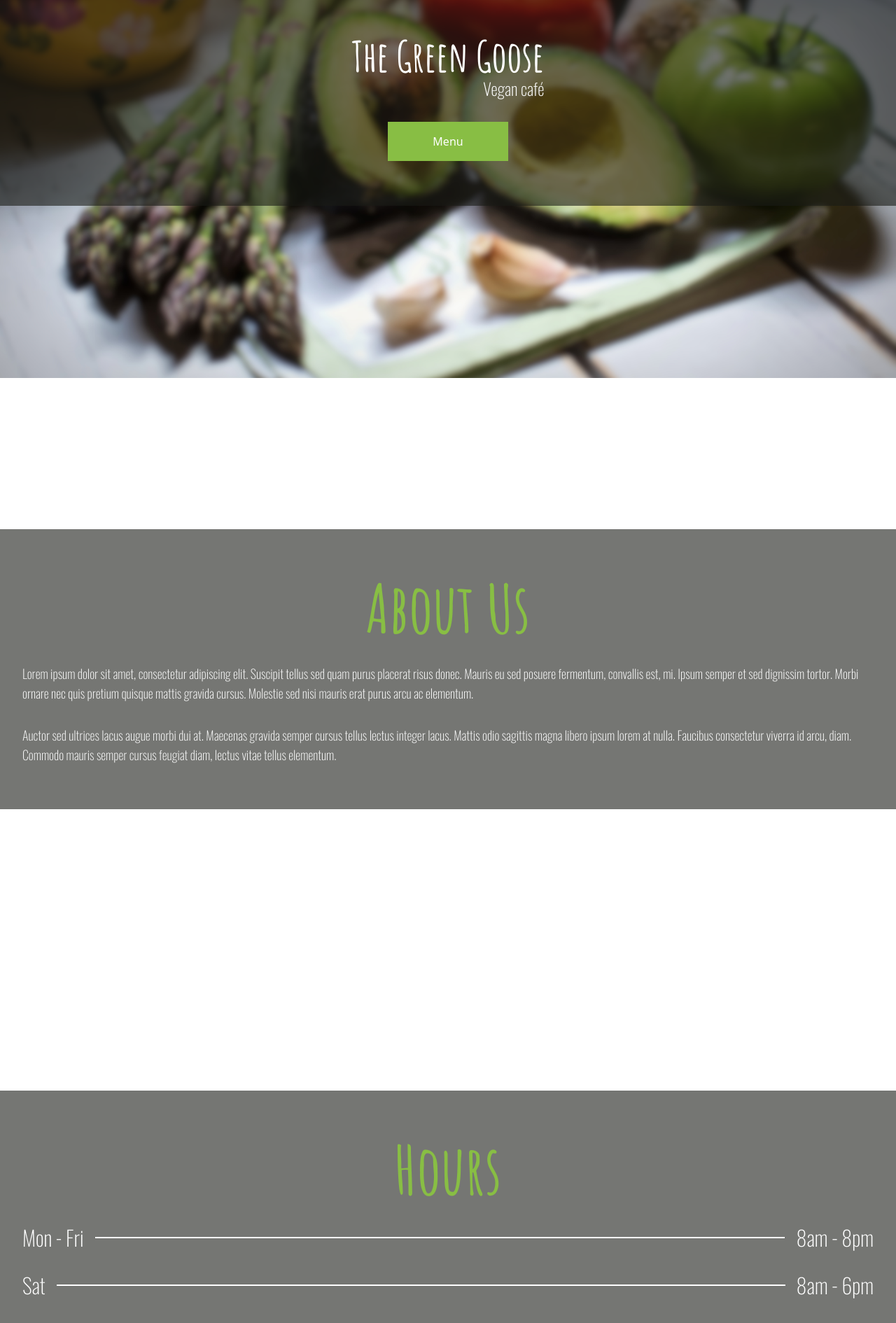
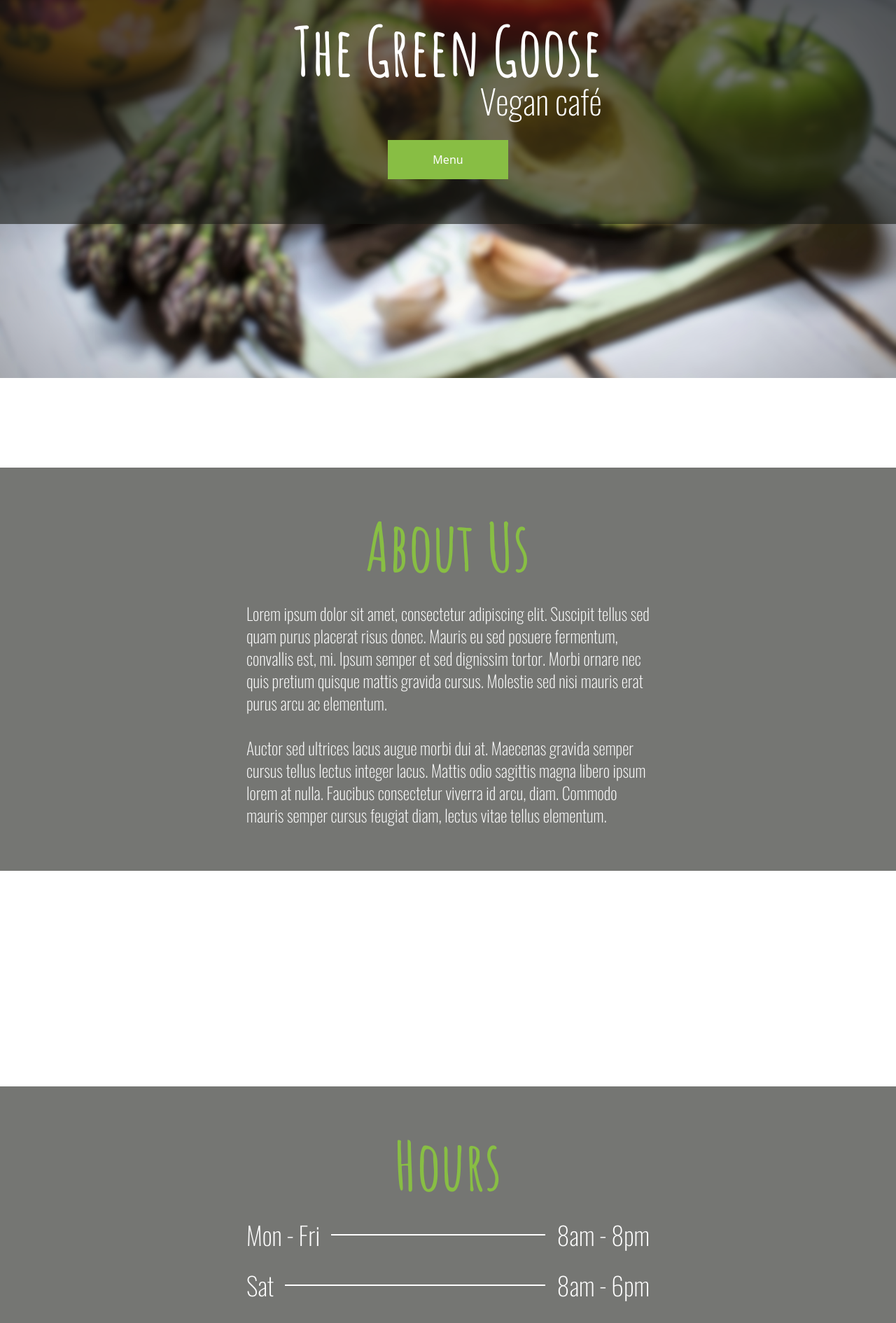
Before and after one commit to Ravanger/landing-page-vegan-cafe, a Next.js app: page / in a window 1280 px wide. Shown: the part 260-2150 px from the top of the page at 70% size. Built offline with nearby package versions, Linux system fonts and the light colour scheme.

Commit message:
Desktop styling

```diff
--- a/src/components/AboutUsPage/AboutUsPage.tsx
+++ b/src/components/AboutUsPage/AboutUsPage.tsx
@@ -4,7 +4,7 @@ import Spacer from "../common/Spacer"
 const AboutUsPage = () => {
   return (
     <ContentBox id="about" title="About Us">
-      <div className="text-lg">
+      <div className="text-lg sm:text-2xl">
         <p>
           Lorem ipsum dolor sit amet, consectetur adipiscing elit. Suscipit
           tellus sed quam purus placerat risus donec. Mauris eu sed posuere
--- a/src/components/HoursPage/HoursPage.tsx
+++ b/src/components/HoursPage/HoursPage.tsx
@@ -13,7 +13,7 @@ const HoursPageRow = (props: HoursPageRowPropsType) => (
 const HoursPage = () => {
   return (
     <ContentBox id="hours" title="Hours">
-      <div className="flex flex-col w-full text-3xl">
+      <div className="flex flex-col w-full text-3xl sm:text-4xl">
         <HoursPageRow days="Mon - Fri" times="8am - 8pm" />
         <Spacer size="2rem" />
         <HoursPageRow days="Sat" times="8am - 6pm" />
--- a/src/components/LandingPage/LandingPage.tsx
+++ b/src/components/LandingPage/LandingPage.tsx
@@ -6,8 +6,10 @@ const LandingPage = () => {
   return (
     <ContentBox id="landing">
       <div className="flex flex-col items-center">
-        <h1 className="text-6xl">The Green Goose</h1>
-        <span className="self-end text-2xl">Vegan café</span>
+        <div className="flex flex-col items-end">
+          <h1 className="text-6xl inline-block sm:text-8xl">The Green Goose</h1>
+          <span className="text-2xl sm:text-5xl">Vegan café</span>
+        </div>
         <Spacer size="2rem" />
         <ExternalLink
           url="https://placeholder.com/"
--- a/src/components/common/ContentBox/ContentBox.tsx
+++ b/src/components/common/ContentBox/ContentBox.tsx
@@ -13,7 +13,9 @@ const ContentBox = (props: ContentBoxPropsType) => (
           <Spacer size="2rem" />
         </>
       )}
-      {props.children}
+      <div className="max-w-xl w-full flex flex-col items-center">
+        {props.children}
+      </div>
     </section>
   </div>
 )
```
